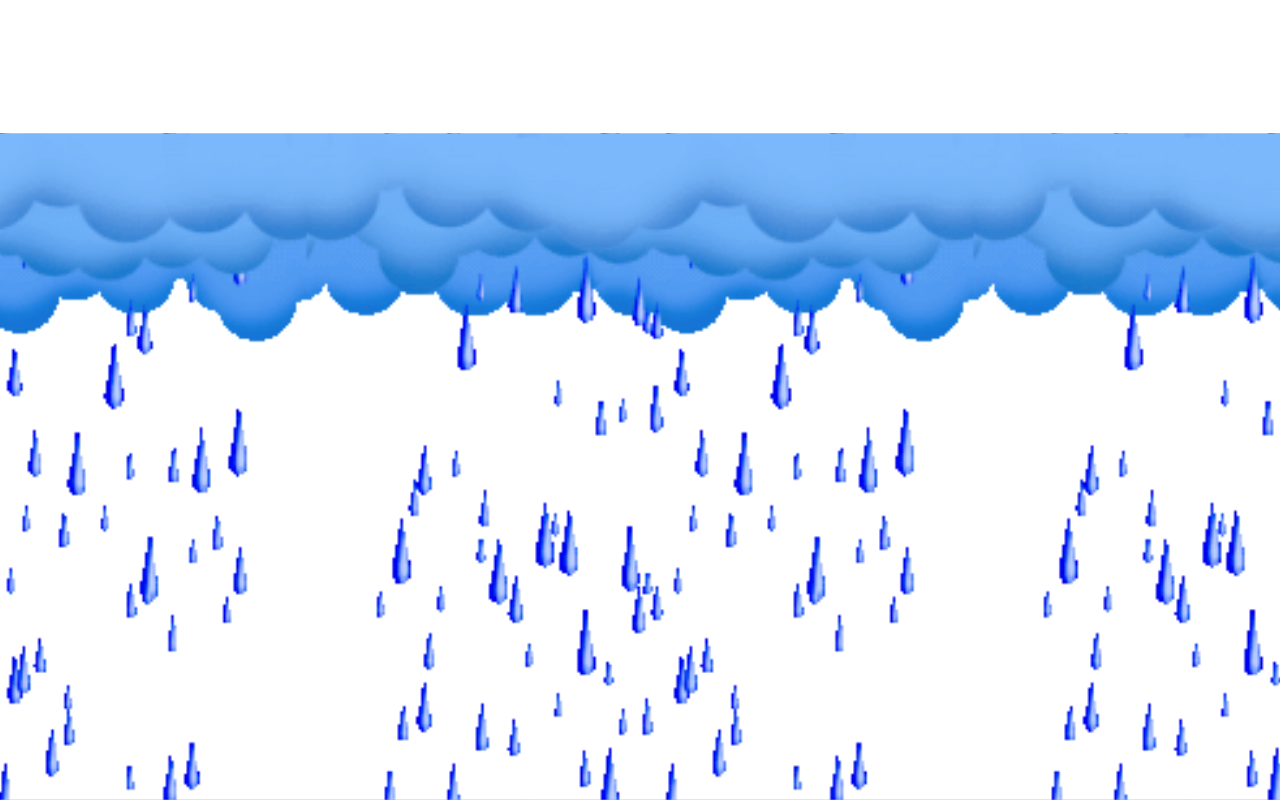
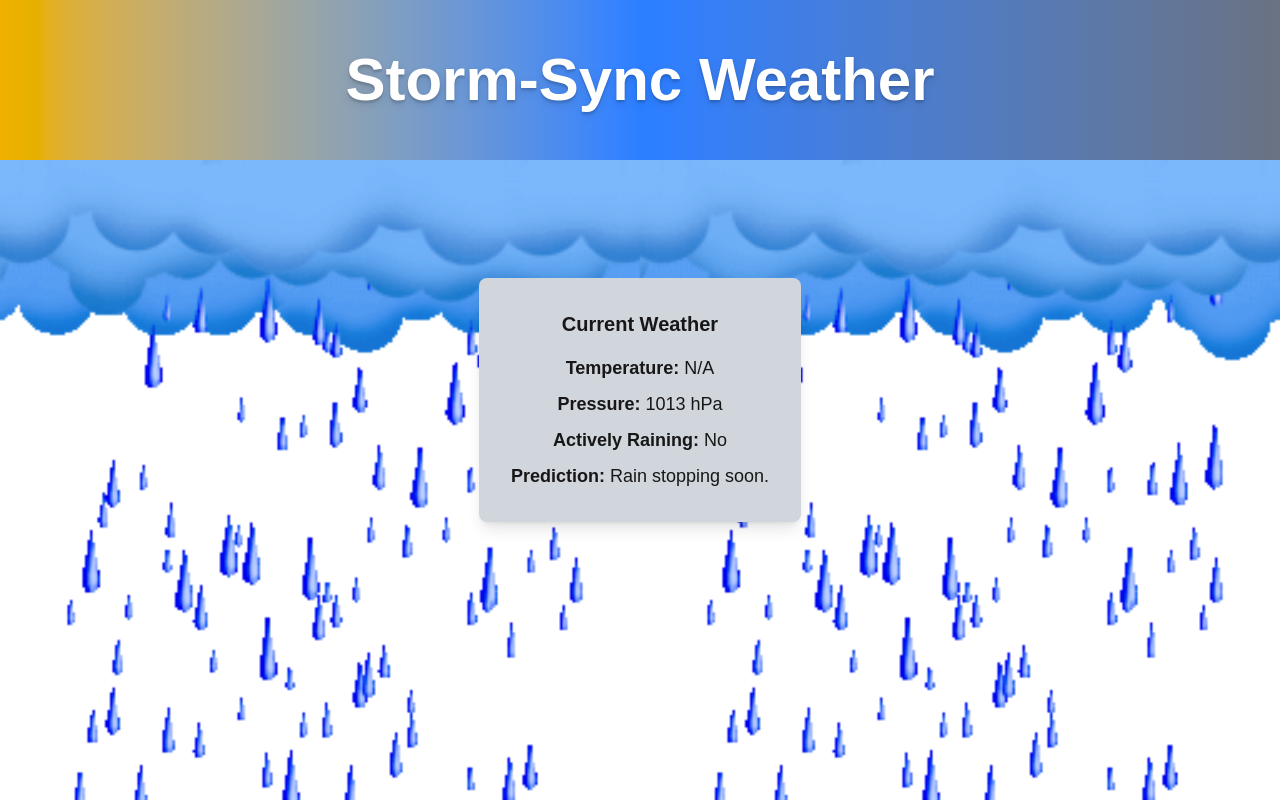
Before and after one commit to BlockadeRunner/WeatherAppCC, a Next.js app: page / in a window 1280 px wide. Built offline with nearby package versions, Linux system fonts and the light colour scheme; no server answers.

Commit message:
Temperature working

```diff
--- a/src/app/page.tsx
+++ b/src/app/page.tsx
@@ -1,45 +1,76 @@
+"use client";
+
+import { useEffect, useState } from "react";
+
 export default function Home() {
+  const [temperature, setTemperature] = useState<string | null>(null);
+  const [loading, setLoading] = useState(true);
+
+  useEffect(() => {
+    async function fetchWeather() {
+      try {
+        const response = await fetch(
+          "https://api.weather.gov/gridpoints/AKQ/37,57/forecast"
+        );
+        if (!response.ok) {
+          throw new Error("Failed to fetch weather data");
+        }
+        const data = await response.json();
+        const temp = data.properties.periods[0].temperature;
+        setTemperature(`${temp}°F`);
+      } catch (error) {
+        console.error("Error fetching weather data:", error);
+        setTemperature("N/A");
+      } finally {
+        setLoading(false);
+      }
+    }
+
+    fetchWeather();
+  }, []);
+
   return (
     // Main Background
     <main className="flex flex-col h-screen w-screen">
       {/* Header Bar */}
-      <div className="flex flex-row w-full h-[18%] md:h-[20%] lg:h-[20%] items-center justify-center bg-white"></div>
+      <div className="flex flex-row w-full h-[20%] md:h-[20%] lg:h-[20%] items-center justify-center bg-gradient-to-r from-yellow-500 via-blue-500 to-gray-500">
+        <h1 className="text-4xl md:text-5xl lg:text-6xl font-bold text-white text-shadow-lg">
+          Storm-Sync Weather
+        </h1>
+      </div>
 
       {/* background gifs */}
-      <div className="flex flex-row w-full h-full items-center justify-center">
+      <div className="flex flex-grow w-full">
         <div
           className="flex h-full w-full items-center justify-center"
           style={{
             backgroundImage: "url('/res/storm.gif')",
             backgroundSize: "contain",
             backgroundRepeat: "repeat",
-            backgroundPosition: "center",
+            backgroundPosition: "top left",
           }}
         ></div>
-        {/* <div
-          className="flex h-full w-full items-center justify-center"
-          style={{
-            backgroundImage: "url('/res/storm.gif')",
-            backgroundSize: "contain",
-            backgroundRepeat: "no-repeat",
-            backgroundPosition: "center",
-          }}
-        ></div> */}
+
+        {/* Weather Info Box */}
+        <div className="absolute inset-0 flex items-center justify-center">
+          <div className="bg-gray-300 bg-opacity-80 rounded-lg shadow-lg p-8 text-center max-w-sm">
+            <h2 className="text-xl font-bold mb-4">Current Weather</h2>
+            <div className="text-lg mb-2">
+              <strong>Temperature:</strong>{" "}
+              <span>{loading ? "Loading..." : temperature}</span>
+            </div>
+            <div className="text-lg mb-2">
+              <strong>Pressure:</strong> <span>1013 hPa</span>
+            </div>
+            <div className="text-lg mb-2">
+              <strong>Actively Raining:</strong> <span>No</span>
+            </div>
+            <div className="text-lg">
+              <strong>Prediction:</strong> <span>Rain stopping soon.</span>
+            </div>
+          </div>
+        </div>
       </div>
     </main>
-    // <div className="grid grid-rows-[20px_1fr_20px] items-center justify-items-center min-h-screen p-8 pb-20 gap-16 sm:p-20 font-[family-name:var(--font-geist-sans)]">
-    //   <h1 className="text-2xl font-bold">Weather App</h1>
-    //   <div className="flex flex-col gap-4 text-center sm:text-left">
-    //     <div className="text-lg">
-    //       <strong>Temperature:</strong> <span>25°C</span>
-    //     </div>
-    //     <div className="text-lg">
-    //       <strong>Pressure:</strong> <span>1013 hPa</span>
-    //     </div>
-    //     <div className="text-lg">
-    //       <strong>Actively Raining:</strong> <span>No</span>
-    //     </div>
-    //   </div>
-    // </div>
   );
 }
```
